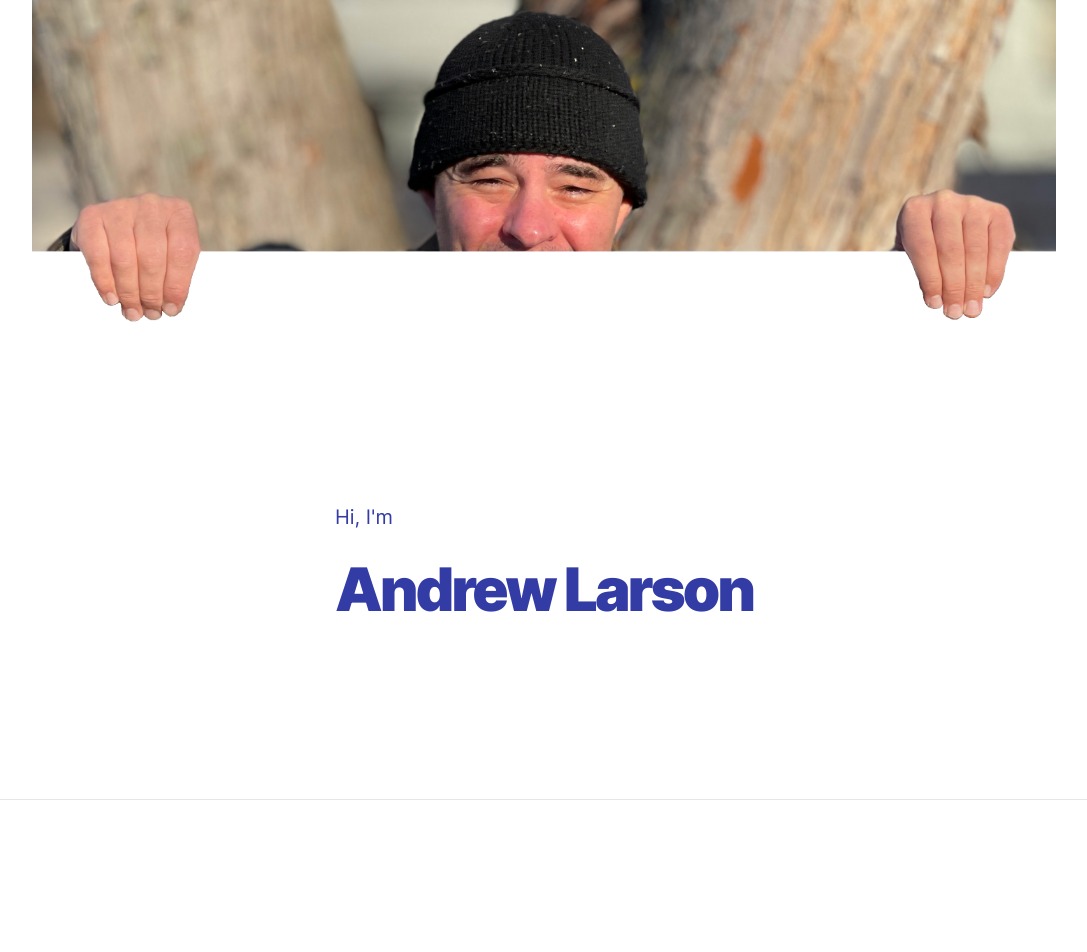
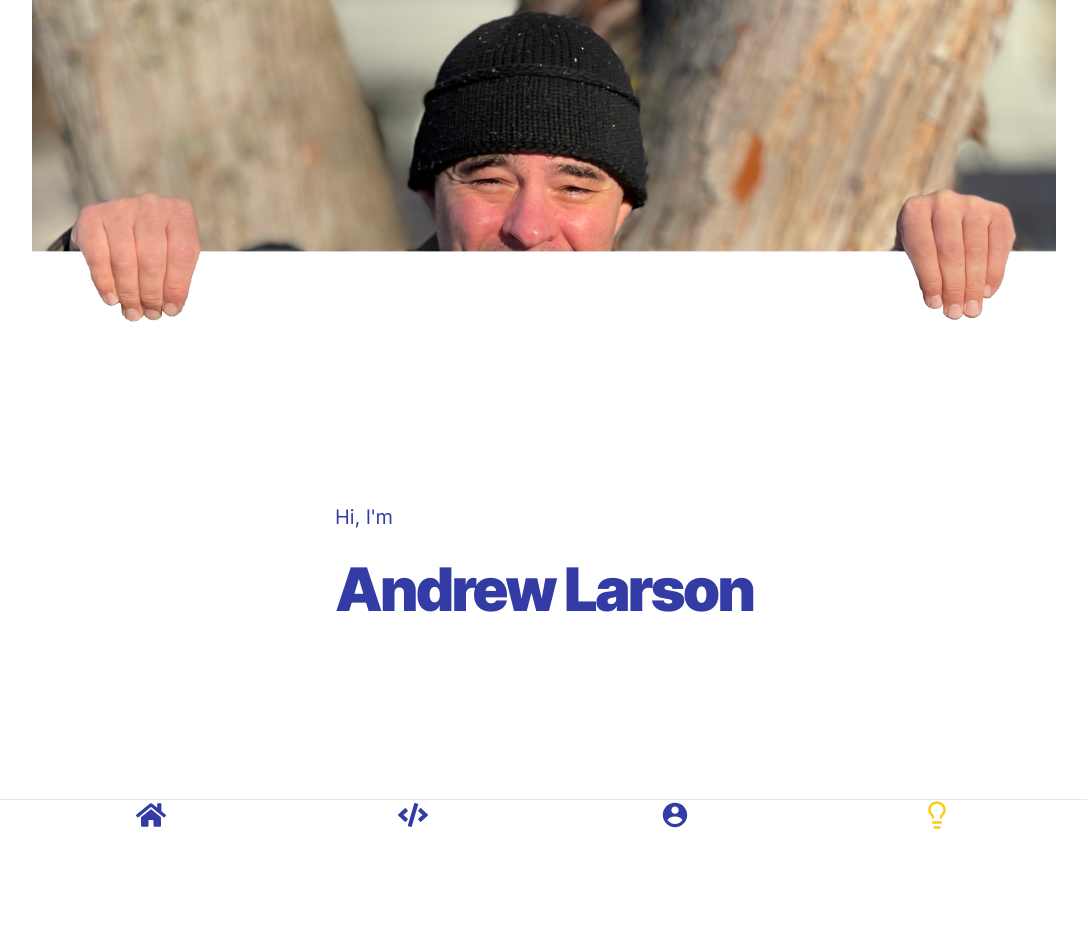
Before and after one commit to A-A-Larson/NextReact, a Next.js app in the folder nextportfolio/: page / in a window 1280 px wide. Shown: the top 952 px of the page, without its empty margins (96-1183 px from the left). Built offline with nearby package versions, Linux system fonts and the light colour scheme.

Commit message:
NavHeader v2

```diff
--- a/nextportfolio/src/app/components/NavHeader.jsx
+++ b/nextportfolio/src/app/components/NavHeader.jsx
@@ -17,7 +17,7 @@ export default function NavHeader() {
                         <FaHome size={30} />
                     </a>
                 </li>
-                <li>
+                <li className='navLI'>
                     <a
                         href="#"
                         className='navAnchor'
@@ -25,7 +25,7 @@ export default function NavHeader() {
                         <FaCode size={30} />
                     </a>
                 </li>
-                <li>
+                <li className='navLI'>
                     <a
                         href="#"
                         className='navAnchor'
@@ -33,7 +33,7 @@ export default function NavHeader() {
                         <IoMdContact size={30} />
                     </a>
                 </li>
-                <li>
+                <li className='navLI'>
                     <a
                         href="#"
                         className='navAnchor'
--- a/nextportfolio/src/app/components/ThemeToggle.jsx
+++ b/nextportfolio/src/app/components/ThemeToggle.jsx
@@ -29,6 +29,7 @@ const ThemeToggle = () => {
                     className='
                         hidden
                         dark:block
+                        text-white
                         '
                     size={30}
                     onClick={() => setDarkMode(!darkMode)}
@@ -38,6 +39,7 @@ const ThemeToggle = () => {
                     className='
                         block
                         dark:hidden
+                        text-yellow-400
                         '
                     size={30}
                     onClick={() => setDarkMode(!darkMode)}
--- a/nextportfolio/src/app/globals.css
+++ b/nextportfolio/src/app/globals.css
@@ -127,9 +127,7 @@ section {
 /* TECH STACK END */
 
 /* NAVIGATION START */
-body {
-  background-color: #EDEDED;
-}
+
 .circular-menu {
   position: fixed;
   bottom: 0.5em;
@@ -138,8 +136,8 @@ body {
 
 .circular-menu .floating-btn {
   display: block;
-  width: 2.5em;
-  height: 2.5em;
+  width: 2.6em;
+  height: 2.6em;
   border-radius: 50%;
   background-color: hsl(0, 0%, 100%);
   box-shadow: 0 2px 5px 0 hsla(0, 0%, 0%, .26);
@@ -196,7 +194,7 @@ body {
 .circular-menu .menu-item {
   position: absolute;
   top: 0.1em;
-  right: 0.01em;
+  right: 0.1em;
   z-index: -1;
   display: block;
   text-decoration: none;
@@ -238,9 +236,32 @@ body {
   transform: translate3d(-5.1em,0.3em,0);
 }
 
+/* NAVIGATION HEADER START */
+.navHeader {
+  position: -webkit-sticky; /* Safari */
+  position: sticky;
+  top: 0;
+  display: none;
+}
+
+.navUL {
+  display: flex;
+  justify-content: space-evenly;
+}
+
+.navLI {
+  color: var(--headercolorLight);
+}
+
+/* NAVIGATION HEADER END */
 /* NAVIGATION END */
 
 @media (min-width: 768px) {
+
+  .navHeader {
+    display: inline;
+  }
+
   .circular-menu {
     display: none;
   }
--- a/nextportfolio/src/app/layout.jsx
+++ b/nextportfolio/src/app/layout.jsx
@@ -8,7 +8,7 @@ const myFont = localFont({
 
 export const metadata = {
   title: "Andrew Larson's Portfolio",
-  description: 'Generated by create next app',
+  description: "Andrew Larson's Web Developer Portfolio",
 }
 
 export default function RootLayout({ children }) {
--- a/nextportfolio/src/app/page.jsx
+++ b/nextportfolio/src/app/page.jsx
@@ -1,4 +1,5 @@
 import NavButton from './components/NavButton';
+import NavHeader from './components/NavHeader';
 import HeroImg from './img/HeaderEdit4Resize.png';
 import AboutImg from './img/aboutMe.jpg';
 import Image from 'next/image';
@@ -20,7 +21,9 @@ export default function Home() {
         dark:bg-darkBG
         dark:text-darkTxtClr"
     >
+
       <NavButton />
+
       <section className='flex flex-col border-b'>
         <div className='max-w-screen-lg m-auto'>
           <Image
@@ -75,11 +78,12 @@ export default function Home() {
                 text-center
                 '
             >
-                Andrew Larson
+              Andrew Larson
             </div>
           </h1>
         </header>
       </section>
+      <NavHeader />
       <section
         className='
           flex
```
